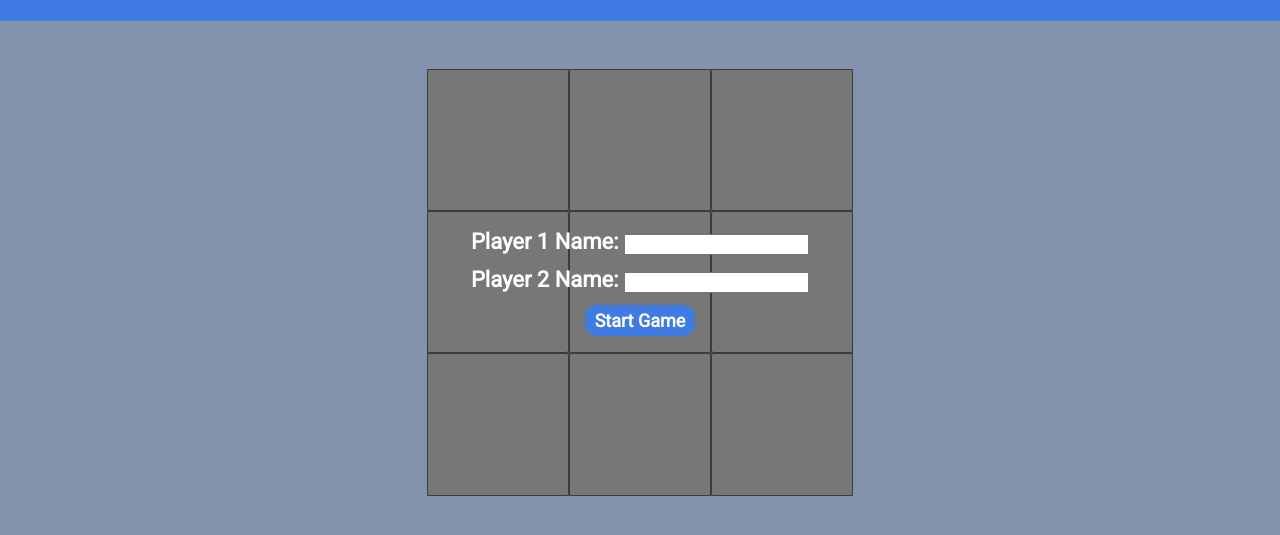
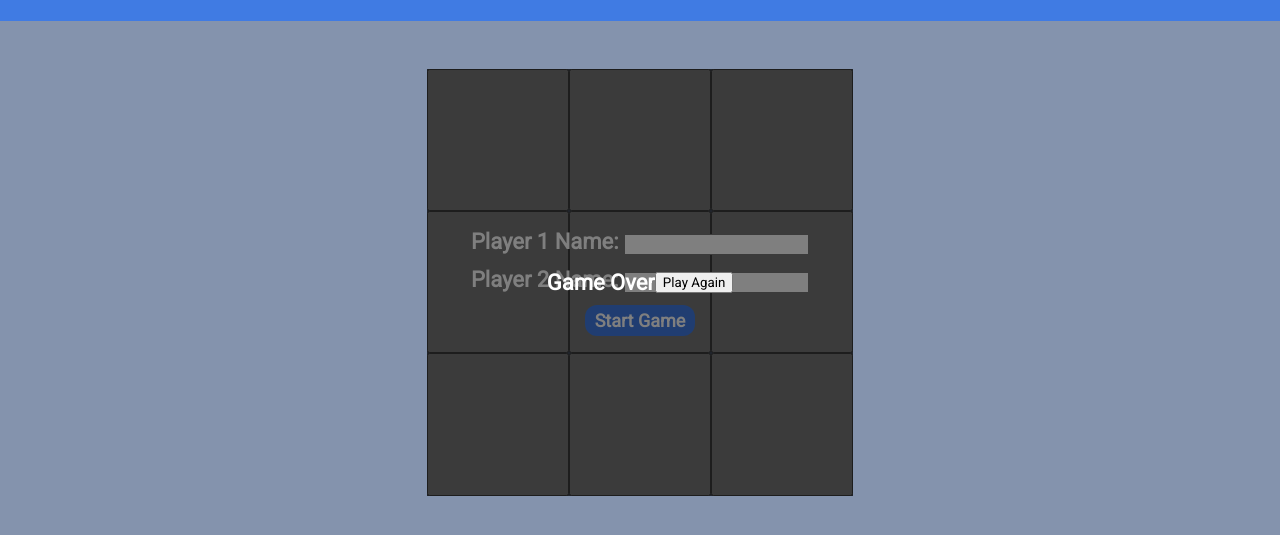
Before and after one commit to spamus12/tic-tac-toe-project, a plain HTML site: page index.html in a window 1280 px wide. Shown: the part 59-594 px from the top of the page. Drawn offline with Linux system fonts and the light colour scheme.

Commit message:
Add a game over screen

```diff
--- a/index.html
+++ b/index.html
@@ -56,7 +56,17 @@
 
                 <button type="submit">Start Game</button>
 
-            </form>
+                </form>
+            </div>
+
+            <div class="gameover-overlay" id="gameover-overlay">
+
+                <p class="gameover-text">Game Over</p>
+
+                <div class="winning-player"></div>
+
+                <button class="reset">Play Again</button>
+
             </div>
 
         </div>
--- a/style.css
+++ b/style.css
@@ -88,7 +88,8 @@ body {
     grid-template: 1fr 1fr 1fr / 1fr 1fr 1fr;
 }
 
-.gameboard-overlay {
+.gameboard-overlay,
+.gameover-overlay {
     position: absolute;
     top: 0;
     left: 0;
```
